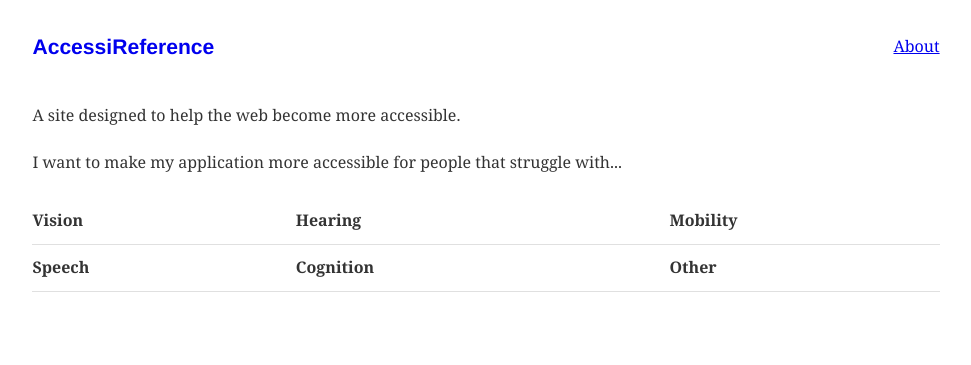
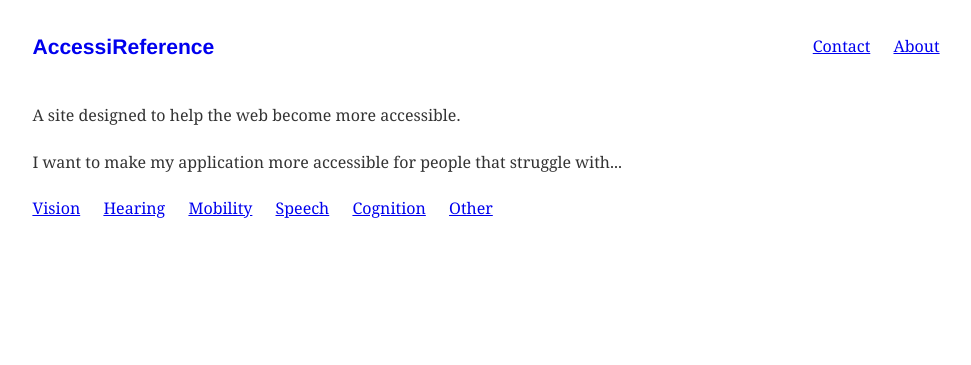
Before and after one commit to masenmatthews/Access_Kickstart, a Gatsby site: page / in a window 1280 px wide. Shown: the whole page, without its empty margins (154-1125 px from the left). Built offline with nearby package versions, Linux system fonts and the light colour scheme; Gatsby itself is replaced by a stand-in of ours; some packages are replaced by stand-ins of ours.

Commit message:
add initial links to various site pages

```diff
--- a/src/components/layout.js
+++ b/src/components/layout.js
@@ -39,9 +39,18 @@ export default ({ children }) => (
           to={`/about/`}
           className={css`
             float: right;
+            margin-left: ${rhythm(1)};
           `}
         >
           About
+        </Link>
+        <Link
+          to={`/contact/`}
+          className={css`
+            float: right;
+          `}
+        >
+          Contact
         </Link>
         {children}
       </div>
--- a/src/pages/index.js
+++ b/src/pages/index.js
@@ -13,18 +13,54 @@ export default ({ data }) => {
         </p>
       </div>
       <p>I want to make my application more accessible for people that struggle with...</p>
-      <table>
-        <tr>
-          <th>Vision</th>
-          <th>Hearing</th>
-          <th>Mobility</th>
-        </tr>
-        <tr>
-          <th>Speech</th>
-          <th>Cognition</th>
-          <th>Other</th>
-        </tr>
-      </table>
+      <Link
+        to={`/vision/`}
+        className={css`
+          margin-right: ${rhythm(1)};
+        `}
+        >
+        Vision
+      </Link>
+      <Link
+        to={`/hearing/`}
+        className={css`
+          margin-right: ${rhythm(1)};
+        `}
+        >
+        Hearing
+      </Link>
+      <Link
+        to={`/mobility/`}
+        className={css`
+          margin-right: ${rhythm(1)};
+        `}
+        >
+        Mobility
+      </Link>
+      <Link
+        to={`/speech/`}
+        className={css`
+          margin-right: ${rhythm(1)};
+        `}
+        >
+        Speech
+      </Link>
+      <Link
+        to={`/cognition/`}
+        className={css`
+          margin-right: ${rhythm(1)};
+        `}
+        >
+        Cognition
+      </Link>
+      <Link
+        to={`/other/`}
+        className={css`
+          margin-right: ${rhythm(1)};
+        `}
+        >
+        Other
+      </Link>
     </Layout>
   )
 }
```
